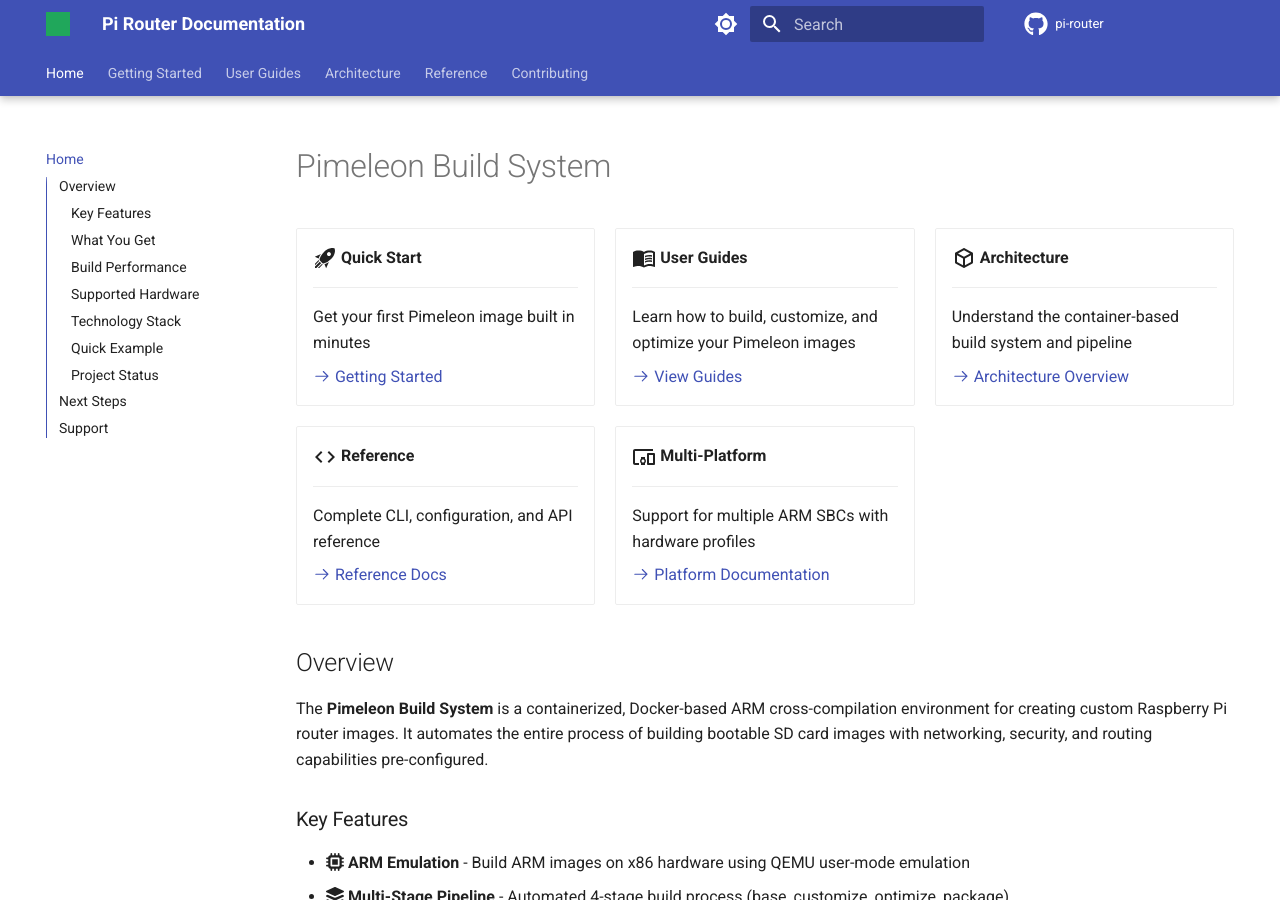
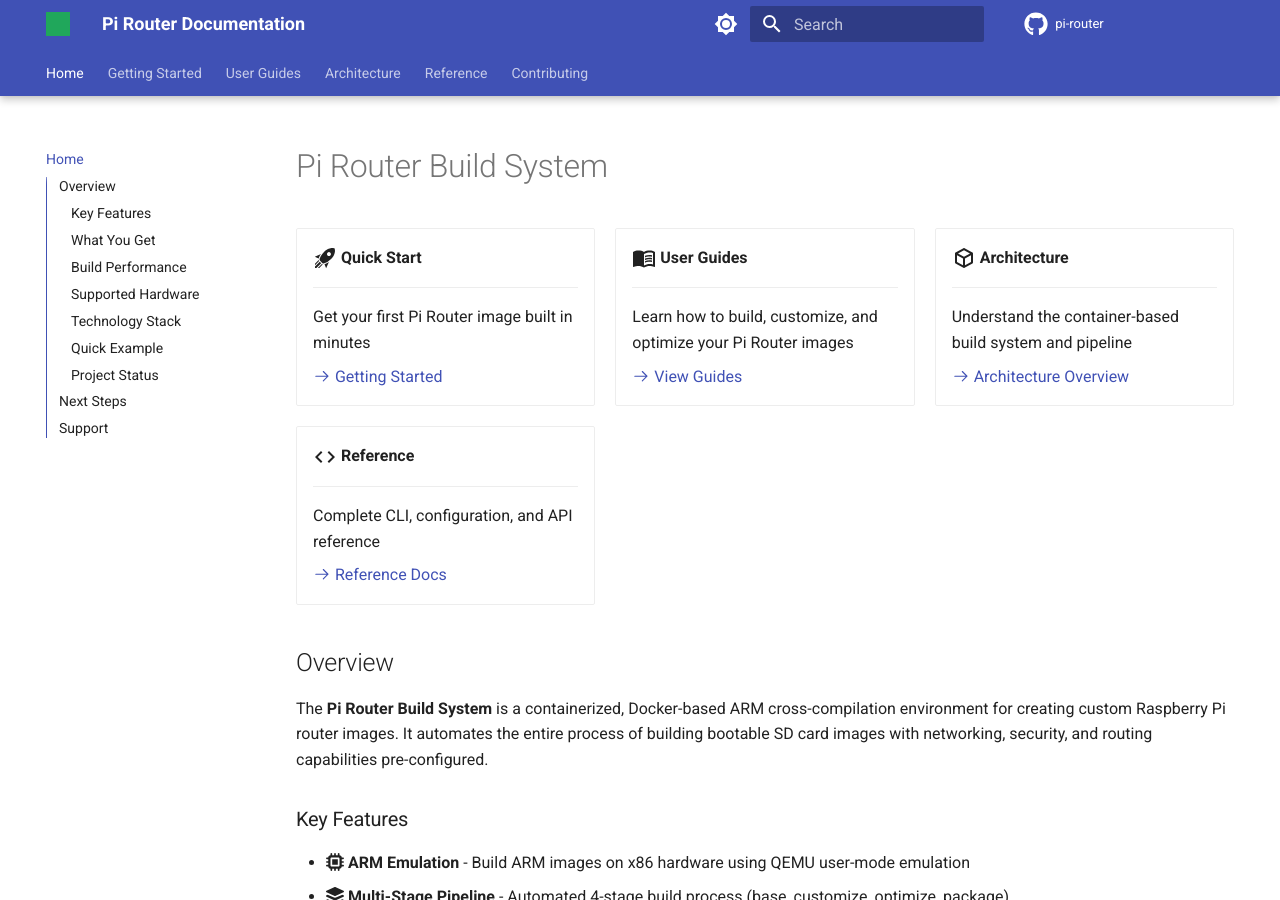
Before and after one commit to pimeleon/build-pimeleon, an MkDocs documentation site: the page built from docs/index.md, in a window 1280 px wide and 900 px high. Built offline with MkDocs 1.6.1 and Material for MkDocs 9.7.7, drawn with Linux system fonts in a browser that asks for light colours; comment, search, counter and statistics services are not loaded; the version menu is left out; some of the changed text lies outside the part shown.

Commit message:
docs(site): add homepage, CNAME, and custom styling assets
Add homepage and custom assets for the documentation site.

Changes:
- Add index.md with project overview and feature highlights
  - Quick start section with build commands
  - Key features showcase
  - Navigation to main documentation sections
- Add CNAME file for custom domain (docs.pimeleon.com)
- Add custom CSS styling (docs/stylesheets/extra.css)
- Add custom JavaScript (docs/javascripts/extra.js)
- Add .gitkeep for assets directory

Completes the documentation site with professional landing
page and custom domain support.

````diff
--- a/docs/index.md
+++ b/docs/index.md
@@ -1,24 +1,24 @@
-# Pimeleon Build System
+# Pi Router Build System
 
 <div class="grid cards" markdown>
 
-- :material-rocket-launch:{ .lg .middle } __Quick Start__
+-   :material-rocket-launch:{ .lg .middle } __Quick Start__
 
     ---
 
-    Get your first Pimeleon image built in minutes
+    Get your first Pi Router image built in minutes
 
     [:octicons-arrow-right-24: Getting Started](getting-started/index.md)
 
-- :material-book-open-variant:{ .lg .middle } __User Guides__
+-   :material-book-open-variant:{ .lg .middle } __User Guides__
 
     ---
 
-    Learn how to build, customize, and optimize your Pimeleon images
+    Learn how to build, customize, and optimize your Pi Router images
 
     [:octicons-arrow-right-24: View Guides](guides/building-images.md)
 
-- :material-cube-outline:{ .lg .middle } __Architecture__
+-   :material-cube-outline:{ .lg .middle } __Architecture__
 
     ---
 
@@ -26,7 +26,7 @@
 
     [:octicons-arrow-right-24: Architecture Overview](architecture/overview.md)
 
-- :material-code-tags:{ .lg .middle } __Reference__
+-   :material-code-tags:{ .lg .middle } __Reference__
 
     ---
 
@@ -34,65 +34,49 @@
 
     [:octicons-arrow-right-24: Reference Docs](reference/cli-commands.md)
 
-- :material-devices:{ .lg .middle } __Multi-Platform__
-
-    ---
-
-    Support for multiple ARM SBCs with hardware profiles
-
-    [:octicons-arrow-right-24: Platform Documentation](platforms/README.md)
-
 </div>
 
 ## Overview
 
-The __Pimeleon Build System__ is a containerized, Docker-based ARM cross-compilation
-environment for creating custom Raspberry Pi router images. It automates the entire
-process of building bootable SD card images with networking, security, and routing
-capabilities pre-configured.
+The **Pi Router Build System** is a containerized, Docker-based ARM cross-compilation environment for creating custom Raspberry Pi router images. It automates the entire process of building bootable SD card images with networking, security, and routing capabilities pre-configured.
 
 ### Key Features
 
-- :fontawesome-solid-microchip: __ARM Emulation__ - Build ARM images on x86 hardware using QEMU user-mode emulation
-- :fontawesome-solid-layer-group: __Multi-Stage Pipeline__ - Automated 4-stage build
-  process (base, customize, optimize, package)
-- :fontawesome-brands-raspberry-pi: __Complete Pi Firmware__ - Includes bootcode.bin, start.elf, kernels for Pi 3B+
-- :fontawesome-solid-gauge-high: __Smart Caching__ - Hardware-specific base system caching for 85% faster rebuilds
-- :fontawesome-solid-network-wired: __Production Networking__ - systemd-networkd with bonding, DHCP, WiFi AP, firewall
-- :fontawesome-solid-shield-halved: __Security Hardening__ - SSH key-only auth, fail2ban, automatic updates, audit logging
-- :fontawesome-solid-bolt: __APT Cache Support__ - Optional apt-cacher-ng integration for 48% faster builds
-- :fontawesome-solid-vial: __Automated Testing__ - QEMU-based integration and security testing
+- :fontawesome-solid-microchip: **ARM Emulation** - Build ARM images on x86 hardware using QEMU user-mode emulation
+- :fontawesome-solid-layer-group: **Multi-Stage Pipeline** - Automated 4-stage build process (base, customize, optimize, package)
+- :fontawesome-brands-raspberry-pi: **Complete Pi Firmware** - Includes bootcode.bin, start.elf, kernels for Pi 3B+
+- :fontawesome-solid-gauge-high: **Smart Caching** - Hardware-specific base system caching for 85% faster rebuilds
+- :fontawesome-solid-network-wired: **Production Networking** - systemd-networkd with bonding, DHCP, WiFi AP, firewall
+- :fontawesome-solid-shield-halved: **Security Hardening** - SSH key-only auth, fail2ban, automatic updates, audit logging
+- :fontawesome-solid-bolt: **APT Cache Support** - Optional apt-cacher-ng integration for 48% faster builds
+- :fontawesome-solid-vial: **Automated Testing** - QEMU-based integration and security testing
 
 ### What You Get
 
 The build system produces:
 
-- __Bootable 4GB SD card images__ ready to flash to Raspberry Pi 3B+
-- __Pre-configured networking__: WAN (DHCP), LAN (static), WiFi AP
-- __Routing & NAT__: Full IPv4/IPv6 forwarding with nftables firewall
-- __DHCP & DNS__: ISC DHCP server and DNS resolution
-- __Security__: Hardened SSH, fail2ban, automatic security updates
-- __Management access__: SSH accessible via management interface
+- **Bootable 4GB SD card images** ready to flash to Raspberry Pi 3B+
+- **Pre-configured networking**: WAN (DHCP), LAN (static), WiFi AP
+- **Routing & NAT**: Full IPv4/IPv6 forwarding with nftables firewall
+- **DHCP & DNS**: ISC DHCP server and DNS resolution
+- **Security**: Hardened SSH, fail2ban, automatic security updates
+- **Management access**: SSH accessible via management interface
 
 ### Build Performance
 
 | Metric | Without Cache | With APT Cache | With Base Cache |
 |--------|---------------|----------------|-----------------|
-| __Initial Build__ | 19:49 | 10:12 | 10:12 |
-| __Rebuild__ | 19:49 | 10:12 | 5-8 min |
-| __Cache Hit Rate__ | 0% | 95% | 85% |
-| __Time Saved__ | - | 48.5% | 85% |
+| **Initial Build** | 19:49 | 10:12 | 10:12 |
+| **Rebuild** | 19:49 | 10:12 | 5-8 min |
+| **Cache Hit Rate** | 0% | 95% | 85% |
+| **Time Saved** | - | 48.5% | 85% |
 
 ### Supported Hardware
 
 Currently supports:
 
-- __Raspberry Pi 3B+__ (primary target, stable)
-- __Raspberry Pi 4B__ (planned)
-- __Orange Pi 5 Plus__ (planned, proof-of-concept)
-- __Community platforms__ (contribution framework ready)
-
-[:octicons-arrow-right-24: View Platform Comparison](platforms/README.md)
+- **Raspberry Pi 3B+** (primary target)
+- Future: Pi 4, Pi Zero W, Pi Zero 2 W
 
 ### Technology Stack
 
@@ -111,7 +95,7 @@
 
 ### Quick Example
 
-```bash title="Build a Pimeleon Image"
+```bash title="Build a Pi Router Image"
 # Build with APT cache support
 export DOCKER_BUILDKIT=1
 export APT_PROXY=192.168.76.5:3142
@@ -122,7 +106,7 @@
 ```bash title="Result"
 ✓ Stage 1: Base system created (149MB cache)
 ✓ Stage 2: Packages installed and configured
-✓ Output: output/pimeleon-20241102-103045.img (4GB)
+✓ Output: output/pi-router-20241102-103045.img (4GB)
 ✓ Build time: 10:12 (with APT cache)
 ```
 
@@ -143,29 +127,25 @@
 
 <div class="grid cards" markdown>
 
-- **New to the project?**
+-   **New to the project?**
 
     Start with the [Prerequisites](getting-started/prerequisites.md) and [First Build](getting-started/first-build.md) guides
 
-- **Ready to customize?**
+-   **Ready to customize?**
 
     Check out the [Customization Guide](guides/customization.md) and [Configuration Reference](reference/configuration-files.md)
 
-- **Want to contribute?**
+-   **Want to contribute?**
 
     See the [Development Setup](contributing/development.md) and [Testing Guide](contributing/testing.md)
-
-- **Adding a new platform?**
-
-    Check out the [Multi-Platform Strategy](architecture/multi-platform-strategy.md) and [Platform Contribution Guide](contributing/adding-platforms.md)
 
 </div>
 
 ## Support
 
-- __Documentation__: [https://docs.pimeleon.org](https://docs.pimeleon.org)
-- __Repository__: [GitHub](https://github.com/yourusername/pimeleon)
-- __Issues__: [GitHub Issues](https://github.com/yourusername/pimeleon/issues)
+- **Documentation**: [https://docs.pimeleon.com](https://docs.pimeleon.com)
+- **Repository**: [GitHub](https://github.com/yourusername/pi-router)
+- **Issues**: [GitHub Issues](https://github.com/yourusername/pi-router/issues)
 
 ---
 
--- a/docs/javascripts/extra.js
+++ b/docs/javascripts/extra.js
@@ -1,4 +1,4 @@
-// Custom JavaScript for Pimeleon Documentation
+// Custom JavaScript for Pi Router Documentation
 
 document.addEventListener('DOMContentLoaded', function() {
     // Add copy button feedback
--- a/docs/stylesheets/extra.css
+++ b/docs/stylesheets/extra.css
@@ -1,4 +1,4 @@
-/* Custom styles for Pimeleon Documentation */
+/* Custom styles for Pi Router Documentation */
 
 /* Enhanced code blocks */
 .highlight {
````
Also changed, not shown: other parts of docs/index.md (+2 -2 lines).
